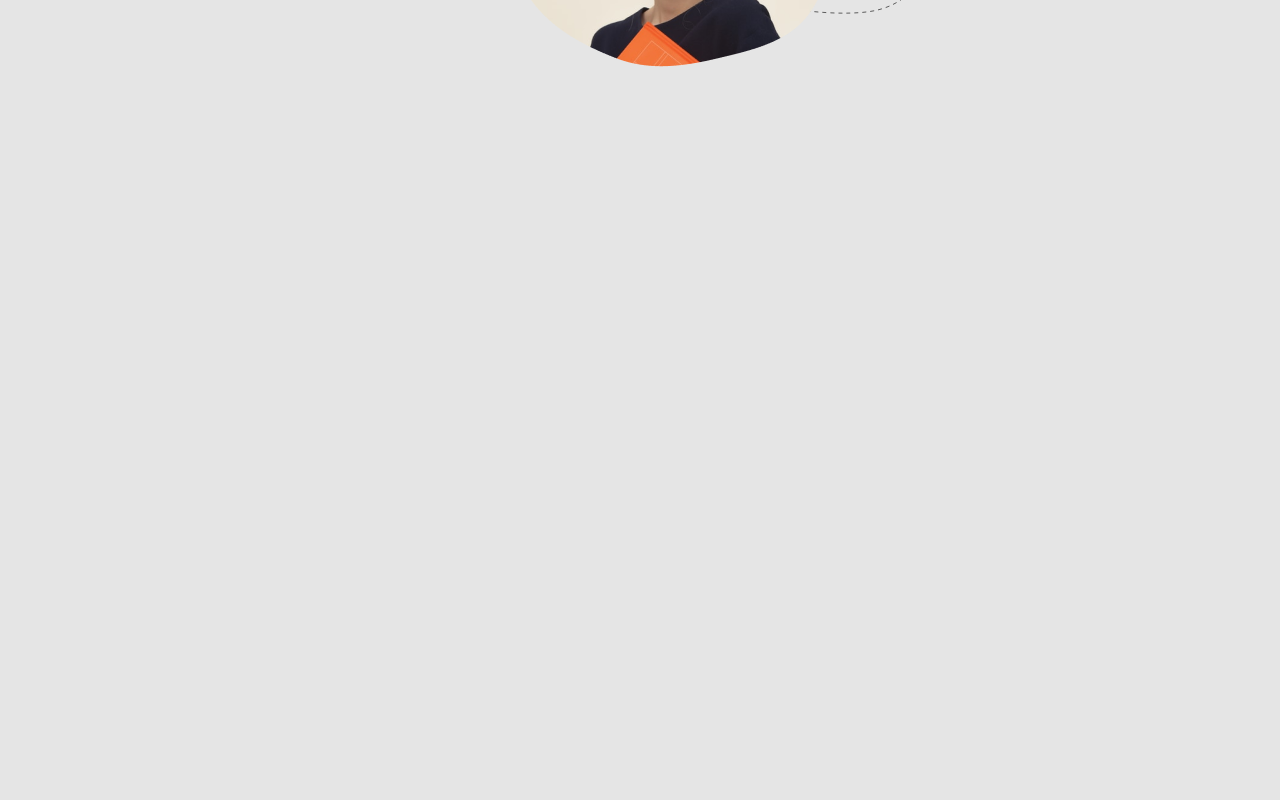
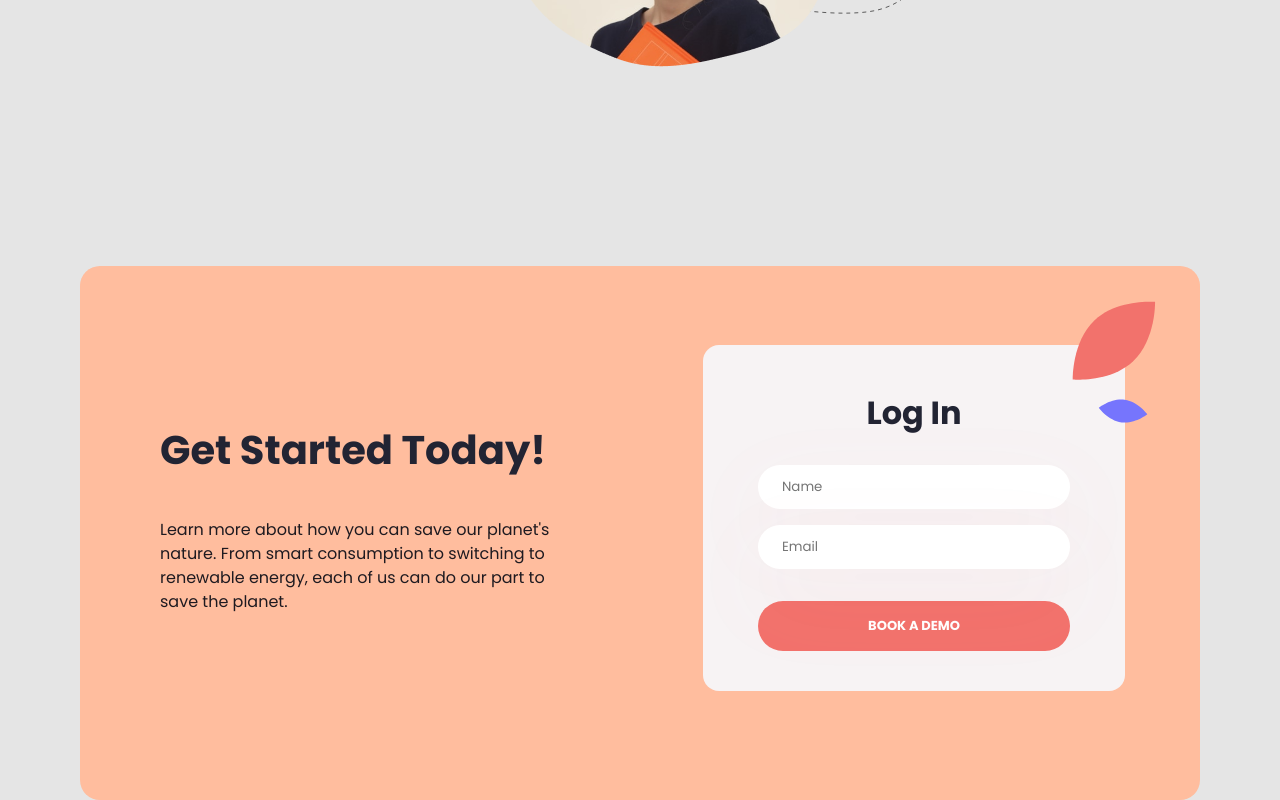
Before and after one commit to MaxWalex/rootz, a React (Create React App) app: page / in a window 1280 px wide. Shown: the part 1495-2295 px from the top of the page. Before the commit the page ends 1761 px from the top, so only its background shows below. Built offline with nearby package versions, Linux system fonts and the light colour scheme.

Commit message:
added section log in

```diff
--- a/src/components/app/App.js
+++ b/src/components/app/App.js
@@ -1,5 +1,6 @@
 import FirstScreen from '../firstScreen/FirstScreen';
 import OurTeam from '../ourTeam/OurTeam';
+import LogIn from '../logIn/LogIn';
 
 import './App.scss';
 
@@ -8,6 +9,7 @@ function App() {
     <>
       <FirstScreen />
       <OurTeam />
+      <LogIn />
     </>
   );
 }
--- a/src/components/app/App.scss
+++ b/src/components/app/App.scss
@@ -38,6 +38,7 @@ input, textarea {
 }
 
 .main_button {
+  cursor: pointer;
   background: $colorPink;
   border-radius: 30px;
   text-transform: uppercase;
--- /dev/null
+++ b/src/components/logIn/LogIn.jsx
@@ -0,0 +1,35 @@
+import React from 'react'
+
+import leave1 from '../../images/leave1.svg'
+import leave4 from '../../images/leave4.svg'
+
+import './logIn.scss';
+
+function LogIn() {
+  return (
+    <section className='login'>
+        <div className="container">
+            <div className="login_inner">
+                <div className="login_left">
+                    <h2 className='main_title'>Get started today!</h2>
+                    <p>Learn more about how you can save our planet's nature. From smart consumption to switching to renewable energy, each of us can do our part to save the planet. </p>
+                </div>
+                <div className="login_right">
+                    <form>
+                        <h3 className='main_title'>Log In</h3>
+                        <input placeholder='Name' />
+                        <input placeholder='Email' />
+                        <button className='main_button'>Book a Demo</button>
+                        <div className='login_right-leaves'>
+                            <img src={leave1} />
+                            <img src={leave4} />
+                        </div>
+                    </form>
+                </div>
+            </div>
+        </div>
+    </section>
+  )
+}
+
+export default LogIn
--- /dev/null
+++ b/src/components/logIn/logIn.scss
@@ -0,0 +1,68 @@
+@import '../../styles/global.scss';
+
+.login {
+    &_inner {
+        padding: 79px 75px 109px 80px;
+        background-color: #FFBD9E;
+        border-radius: 20px;
+        display: flex;
+        align-items: center;
+        justify-content: space-between;
+    }
+    &_left {
+        max-width: 390px;
+        width: 100%;
+        h2 {
+            margin-bottom: 40px;
+        }
+    }
+    &_right {
+        position: relative;
+        max-width: 422px;
+        width: 100%;
+        padding: 40px 55px;
+        background: #F7F3F4;
+        border-radius: 16px;
+        text-align: center;
+        h3 {
+            font-weight: 600;
+            font-size: 32px;
+            line-height: 56px;
+            margin-bottom: 24px;
+        }
+        input {
+            filter: drop-shadow(0px 30px 40px rgba(240, 101, 126, 0.05));
+            width: 100%;
+            border: none;
+            background-color: #fff;
+            border-radius: 40px;
+            padding: 12px 24px;
+            outline: none;
+            & + input {
+              margin-top: 16px;
+            }
+        }
+        button {
+            width: 100%;
+            margin-top: 32px;
+        }
+        .login_right-leaves {
+            position: absolute;
+            right: 0;
+            top: 0;
+            img:first-child {
+                width: 62px;
+                top: -60px;
+                right: -20px;
+                position: absolute;
+                transform: rotate(27deg);
+            }
+            img:last-child {
+                position: absolute;
+                transform: rotate(45deg);
+                top: 50px;
+                right: -18px;
+            }
+        }
+    }
+}
```
